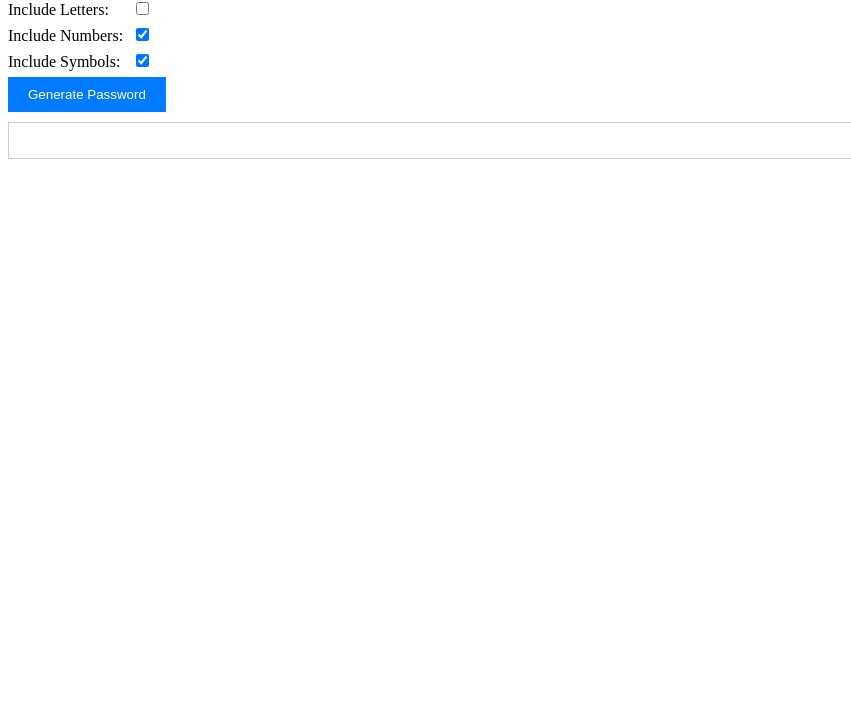
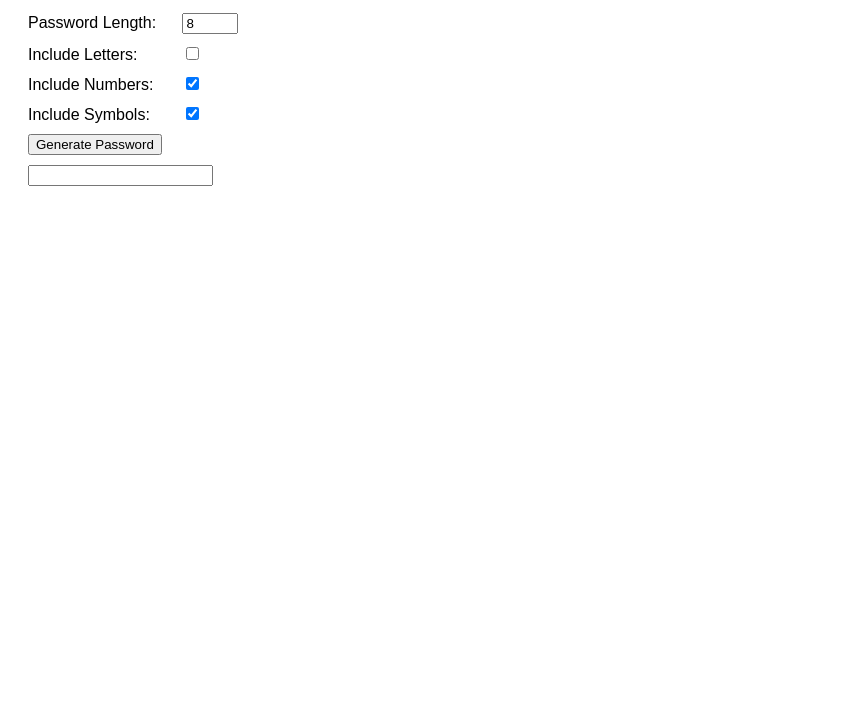
Before and after one commit to gfgfgsffdg/passwordgenerator, a plain HTML site: page index.html in a window 1280 px wide. Shown: the part 95-800 px from the top of the page, without its empty margins (0-851 px from the left). Drawn offline with Linux system fonts and the light colour scheme.

Commit message:
Update style.css

```diff
--- a/style.css
+++ b/style.css
@@ -1,39 +1,17 @@
-.container {
-    max-width: 500px;
-    margin: 0 auto;
+body {
+    font-family: Arial, sans-serif;
     padding: 20px;
-    text-align: center;
-    font-family: Arial, sans-serif;
 }
 
 h1 {
-    font-size: 24px;
-    margin-bottom: 20px;
+    text-align: center;
+}
+
+div {
+    margin-bottom: 10px;
 }
 
 label {
     display: inline-block;
-    width: 120px;
-    text-align: left;
+    width: 150px;
 }
-
-input[type="checkbox"],
-input[type="number"],
-button {
-    margin-bottom: 10px;
-}
-
-button {
-    padding: 10px 20px;
-    background-color: #007bff;
-    color: #fff;
-    border: none;
-    cursor: pointer;
-}
-
-input[type="text"] {
-    width: 100%;
-    padding: 10px;
-    border: 1px solid #ccc;
-    font-family: monospace;
-}
```
